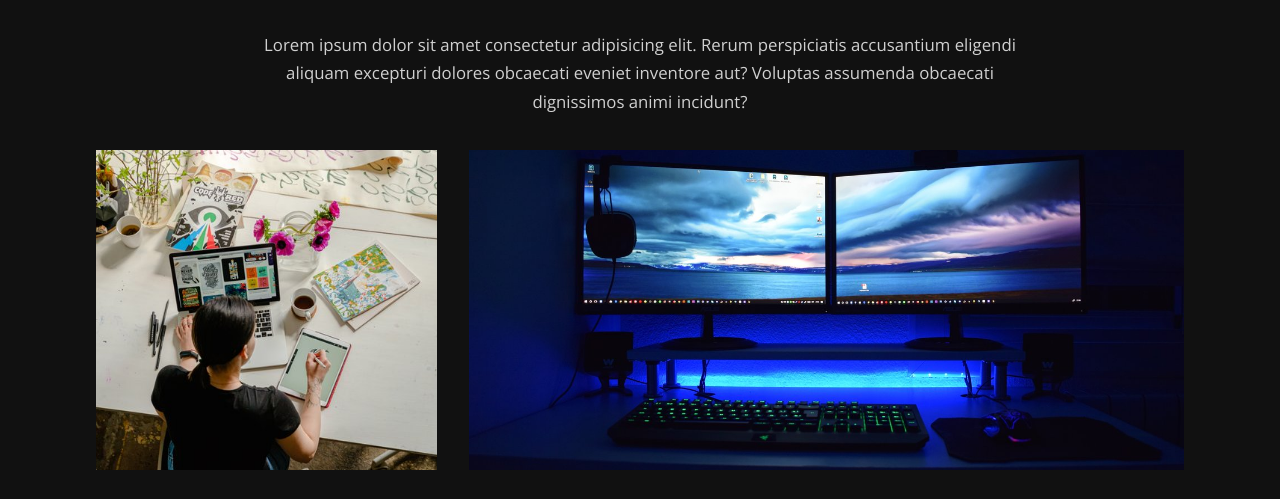
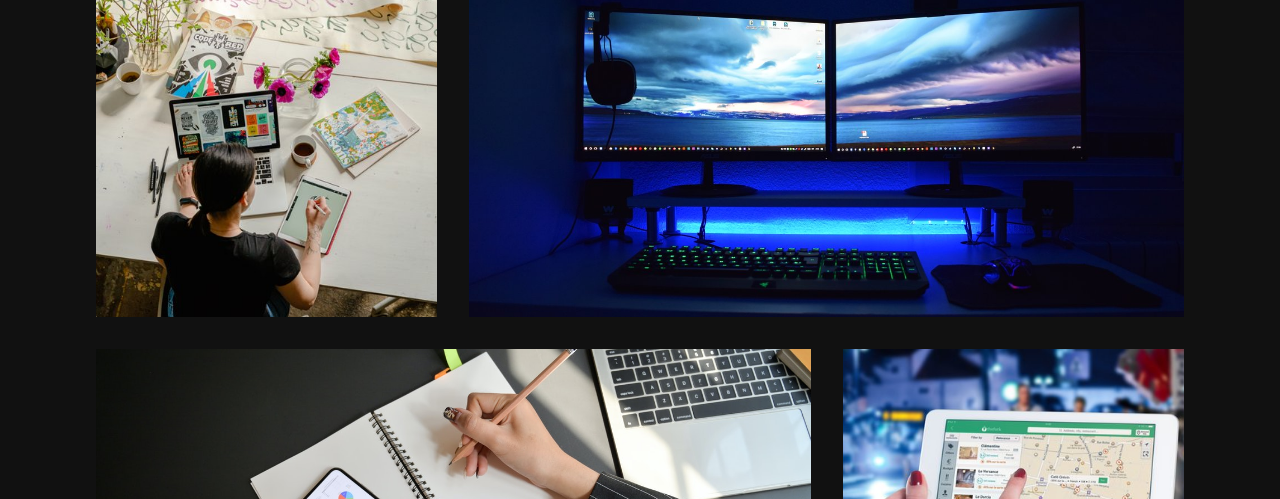
Before and after one commit to jccdevweb/jccdevweb.github.io, a plain HTML site: page projects.html in a window 1280 px wide. Shown: the part 246-745 px from the top of the page. Drawn offline with nearby package versions, Linux system fonts and the light colour scheme.

Commit message:
Remove project content ipsum

```diff
--- a/projects.html
+++ b/projects.html
@@ -68,7 +68,6 @@
         </div>
       </div>
 
-      <p class = "text">Lorem ipsum dolor sit amet consectetur adipisicing elit. Rerum perspiciatis accusantium eligendi aliquam excepturi dolores obcaecati eveniet inventore aut? Voluptas assumenda obcaecati dignissimos animi incidunt?</p>
 
       <div class = "row">
         <div class = "item">
```
